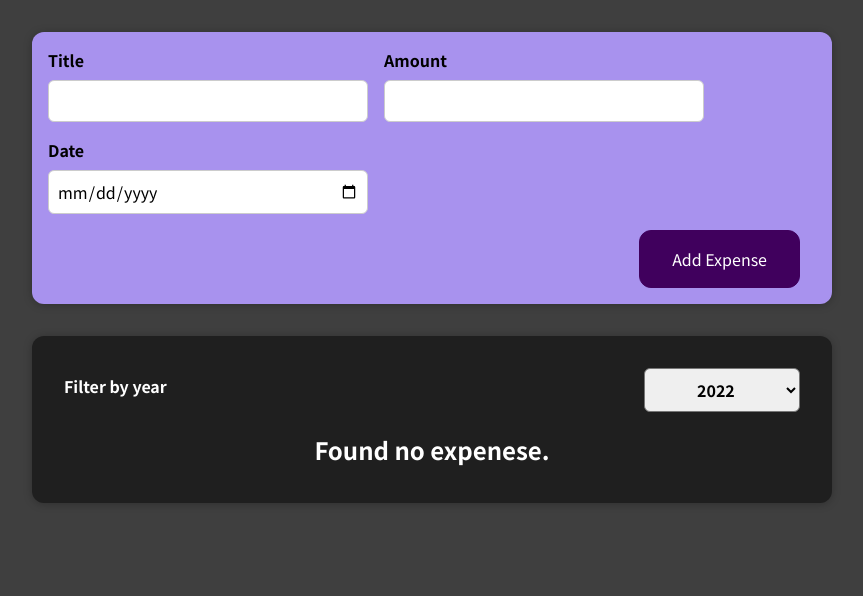
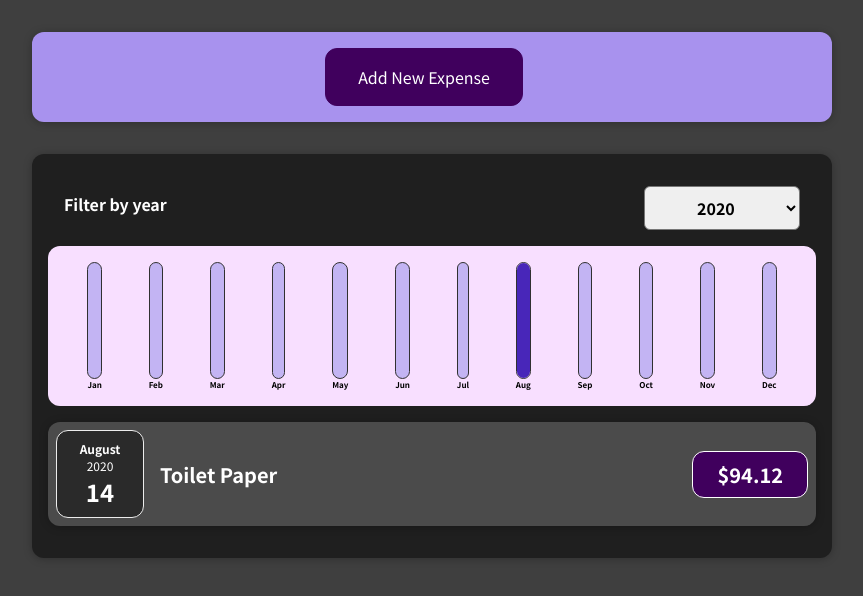
Before and after one commit to JustKrispy/react, a React (Create React App) app: page / in a window 1280 px wide. Shown: the top 596 px of the page, without its empty margins (208-1071 px from the left). Built offline with nearby package versions, Linux system fonts and the light colour scheme.

Commit message:
react 05 finished

```diff
--- /dev/null
+++ b/src/components/Chart/Chart.css
@@ -0,0 +1,9 @@
+.chart {
+  padding: 1rem;
+  border-radius: 12px;
+  background-color: #f8dfff;
+  text-align: center;
+  display: flex;
+  justify-content: space-around;
+  height: 10rem;
+}
--- /dev/null
+++ b/src/components/Chart/Chart.js
@@ -0,0 +1,24 @@
+import React from 'react';
+
+import ChartBar from './ChartBar';
+import './Chart.css';
+
+const Chart = (props) => {
+  const dataPointValues = props.dataPoints.map(dataPoint => dataPoint.value);
+  const totalMaximum = Math.max(...dataPointValues);
+
+  return (
+    <div className='chart'>
+      {props.dataPoints.map((dataPoint) => (
+        <ChartBar
+          key={dataPoint.label}
+          value={dataPoint.value}
+          maxValue={totalMaximum}
+          label={dataPoint.label}
+        />
+      ))}
+    </div>
+  );
+};
+
+export default Chart;
--- /dev/null
+++ b/src/components/Chart/ChartBar.css
@@ -0,0 +1,30 @@
+.chart-bar {
+  height: 100%;
+  display: flex;
+  flex-direction: column;
+  align-items: center;
+}
+
+.chart-bar__inner {
+  height: 100%;
+  width: 100%;
+  border: 1px solid #313131;
+  border-radius: 12px;
+  background-color: #c3b4f3;
+  overflow: hidden;
+  display: flex;
+  flex-direction: column;
+  justify-content: flex-end;
+}
+
+.chart-bar__fill {
+  background-color: #4826b9;
+  width: 100%;
+  transition: all 0.3s ease-out;
+}
+
+.chart-bar__label {
+  font-weight: bold;
+  font-size: 0.5rem;
+  text-align: center;
+}
--- /dev/null
+++ b/src/components/Chart/ChartBar.js
@@ -0,0 +1,25 @@
+import React from 'react';
+
+import './ChartBar.css';
+
+const ChartBar = (props) => {
+  let barFillHeight = '0%';
+
+  if (props.maxValue > 0) {
+    barFillHeight = Math.round((props.value / props.maxValue) * 100) + '%';
+  }
+
+  return (
+    <div className='chart-bar'>
+      <div className='chart-bar__inner'>
+        <div
+          className='chart-bar__fill'
+          style={{ height: barFillHeight }}
+        ></div>
+      </div>
+      <div className='chart-bar__label'>{props.label}</div>
+    </div>
+  );
+};
+
+export default ChartBar;
--- a/src/components/Expenses/Expenses.js
+++ b/src/components/Expenses/Expenses.js
@@ -3,16 +3,17 @@ import React, { useState } from 'react';
 import Card from '../UI/Card';
 import ExpensesFilter from './ExpensesFilter';
 import ExpensesList from './ExpensesList';
+import ExpensesChart from './ExpensesChart';
 import './Expenses.css';
 
 const Expenses = (props) => {
-  const [filteredYear, setFilteredYear] = useState('2022');
+  const [filteredYear, setFilteredYear] = useState('2020');
 
   const filterChangeHandler = (selectedYear) => {
     setFilteredYear(selectedYear);
   };
 
-  const filteredExpenses = props.items.filter(expense => {
+  const filteredExpenses = props.items.filter((expense) => {
     return expense.date.getFullYear().toString() === filteredYear;
   });
 
@@ -23,6 +24,7 @@ const Expenses = (props) => {
           selected={filteredYear}
           onChangeFilter={filterChangeHandler}
         />
+        <ExpensesChart expenses={filteredExpenses} />
         <ExpensesList items={filteredExpenses} />
       </Card>
     </div>
--- /dev/null
+++ b/src/components/Expenses/ExpensesChart.js
@@ -0,0 +1,29 @@
+import React from 'react';
+
+import Chart from '../Chart/Chart';
+
+const ExpensesChart = (props) => {
+  const chartDataPoints = [
+    { label: 'Jan', value: 0 },
+    { label: 'Feb', value: 0 },
+    { label: 'Mar', value: 0 },
+    { label: 'Apr', value: 0 },
+    { label: 'May', value: 0 },
+    { label: 'Jun', value: 0 },
+    { label: 'Jul', value: 0 },
+    { label: 'Aug', value: 0 },
+    { label: 'Sep', value: 0 },
+    { label: 'Oct', value: 0 },
+    { label: 'Nov', value: 0 },
+    { label: 'Dec', value: 0 },
+  ];
+
+  for (const expense of props.expenses) {
+    const expenseMonth = expense.date.getMonth(); // starting at 0 => January => 0
+    chartDataPoints[expenseMonth].value += expense.amount;
+  }
+
+  return <Chart dataPoints={chartDataPoints} />;
+};
+
+export default ExpensesChart;
--- a/src/components/Expenses/ExpensesList.js
+++ b/src/components/Expenses/ExpensesList.js
@@ -1,14 +1,15 @@
-import "./ExpensesList.css";
-import ExpenseItem from "./ExpenseItem";
+import React from 'react';
 
-const ExpenseList = (props) => {
+import ExpenseItem from './ExpenseItem';
+import './ExpensesList.css';
 
-  if(props.items.length === 0) {
-    return <h2 className="expenses-list__fallback">Found no expenese.</h2>
+const ExpensesList = (props) => {
+  if (props.items.length === 0) {
+    return <h2 className='expenses-list__fallback'>Found no expenses.</h2>;
   }
 
   return (
-    <ul className="expenses-list">
+    <ul className='expenses-list'>
       {props.items.map((expense) => (
         <ExpenseItem
           key={expense.id}
@@ -17,9 +18,8 @@ const ExpenseList = (props) => {
           date={expense.date}
         />
       ))}
-      ;
     </ul>
   );
 };
 
-export default ExpenseList;
+export default ExpensesList;
--- a/src/components/NewExpense/ExpenseForm.js
+++ b/src/components/NewExpense/ExpenseForm.js
@@ -87,6 +87,7 @@ const ExpenseForm = (props) => {
         </div>
       </div>
       <div className='new-expense__actions'>
+        <button type="button" onClick={props.onCancel}>Cancel</button>
         <button type='submit'>Add Expense</button>
       </div>
     </form>
--- a/src/components/NewExpense/NewExpense.js
+++ b/src/components/NewExpense/NewExpense.js
@@ -1,20 +1,39 @@
-import React from 'react';
+import React, { useState } from 'react';
 
 import ExpenseForm from './ExpenseForm';
 import './NewExpense.css';
 
 const NewExpense = (props) => {
+  const [isEditing, setIsEditing] = useState(false);
+
   const saveExpenseDataHandler = (enteredExpenseData) => {
     const expenseData = {
       ...enteredExpenseData,
-      id: Math.random().toString()
+      id: Math.random().toString(),
     };
     props.onAddExpense(expenseData);
+    setIsEditing(false);
+  };
+
+  const startEditingHandler = () => {
+    setIsEditing(true);
+  };
+
+  const stopEditingHandler = () => {
+    setIsEditing(false);
   };
 
   return (
     <div className='new-expense'>
-      <ExpenseForm onSaveExpenseData={saveExpenseDataHandler} />
+      {!isEditing && (
+        <button onClick={startEditingHandler}>Add New Expense</button>
+      )}
+      {isEditing && (
+        <ExpenseForm
+          onSaveExpenseData={saveExpenseDataHandler}
+          onCancel={stopEditingHandler}
+        />
+      )}
     </div>
   );
 };
```
Also changed, not shown: src/App.js (+25 -3 lines), src/components/Expenses/ExpenseItem.js (+7 -7 lines), src/components/Expenses/ExpensesList.css (indentation only).
